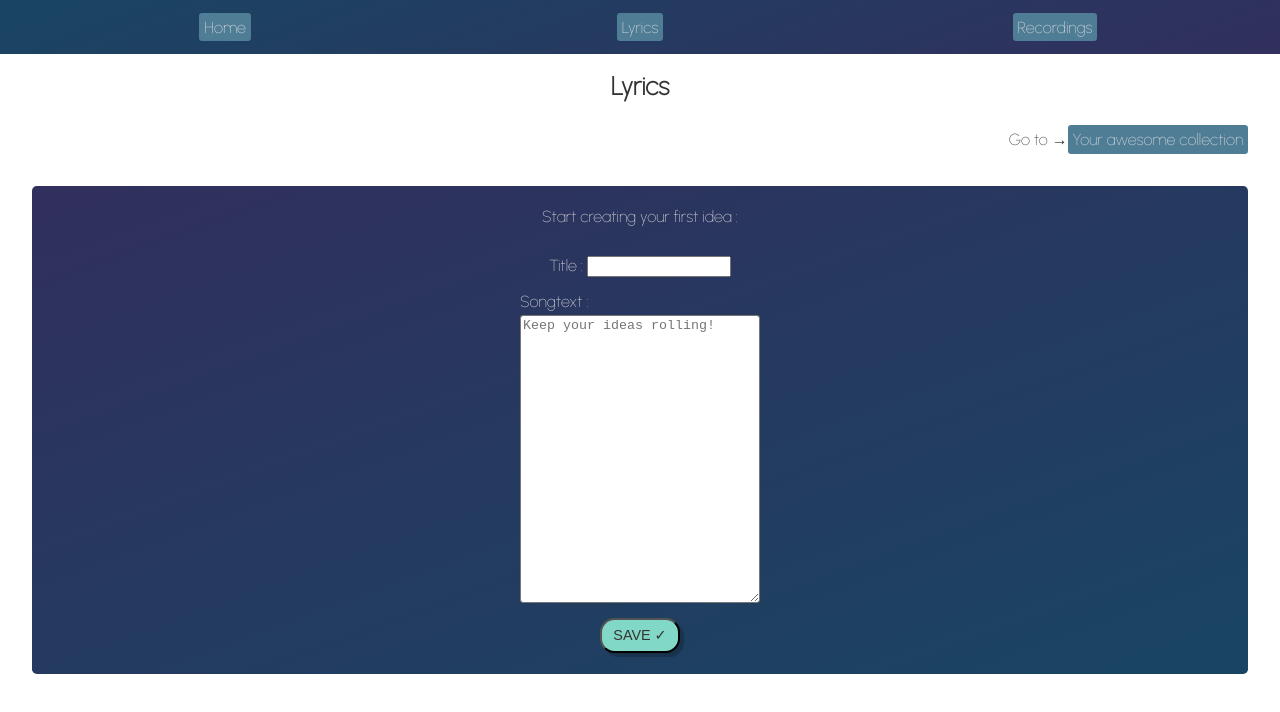
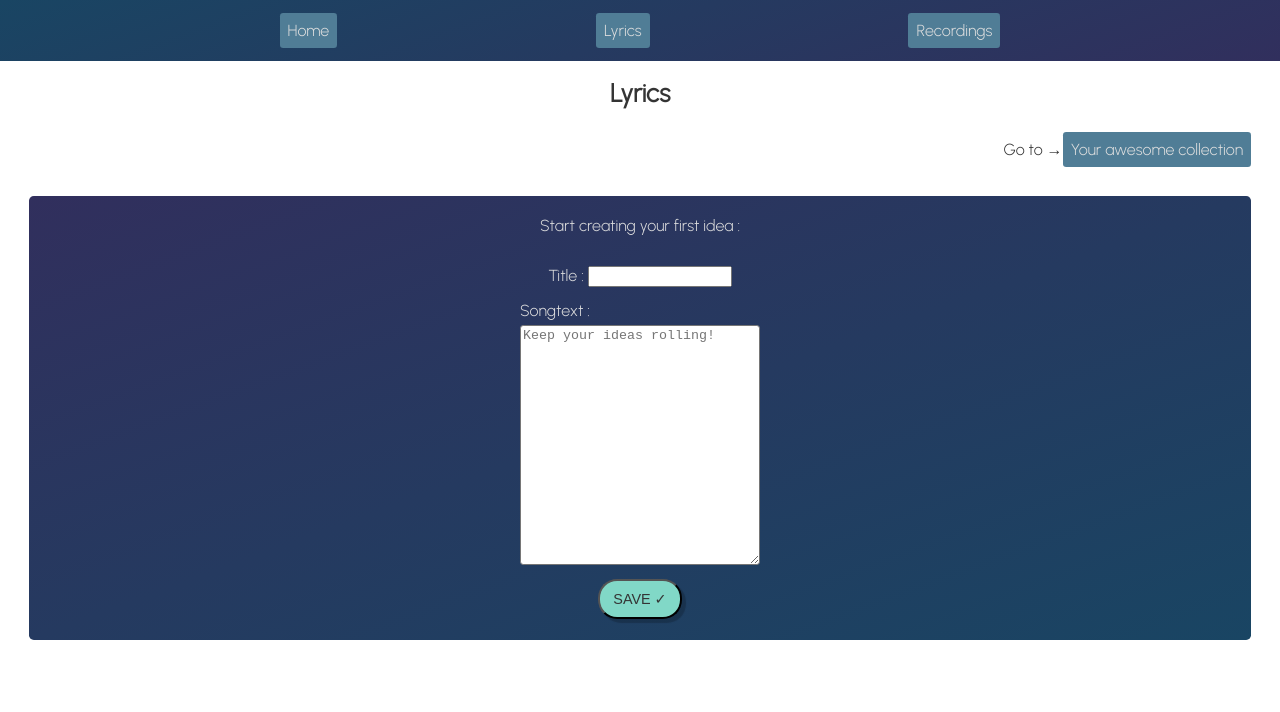
Before and after one commit to K-Juno/Track-Companion, a Next.js app: page /lyrics in a window 1280 px wide. Shown: the top 712 px of the page. Built offline with nearby package versions, Linux system fonts and the light colour scheme.

Commit message:
adjust styling

```diff
--- a/components/Cloudinary.js
+++ b/components/Cloudinary.js
@@ -100,7 +100,7 @@ const UploadForm = styled.form`
   gap: 0.9rem;
   border-radius: 0.3rem;
   padding: 1.3rem;
-  margin: 2rem;
+  margin: 1.8rem;
   background-image: linear-gradient(-20deg, #194563 0%, #312f5d 100%);
   color: #dfdfdf;
 `;
--- a/components/Form.js
+++ b/components/Form.js
@@ -93,7 +93,7 @@ const InputForm = styled.form`
   gap: 0.9rem;
   border-radius: 0.3rem;
   padding: 1.3rem;
-  margin: 2rem;
+  margin: 1.8rem;
   background-image: linear-gradient(-20deg, #194563 0%, #312f5d 100%);
   color: #dfdfdf;
 `;
@@ -111,14 +111,14 @@ const TextContainer = styled.div`
 
 const LyricsField = styled.textarea`
   width: 15rem;
-  height: 18rem;
+  height: 15rem;
   border-radius: 0.2rem;
 `;
 
 const Button = styled.button`
-  width: 5rem;
-  height: 2.2rem;
-  border-radius: 0.9rem;
+  width: 5.3rem;
+  height: 2.5rem;
+  border-radius: 1.2rem;
   padding: 0.3rem;
   background-color: #81d8c7;
   font-size: 0.9rem;
--- a/components/Nav.js
+++ b/components/Nav.js
@@ -24,17 +24,16 @@ export default function Nav() {
 }
 
 const NavContainer = styled.div`
-  display: grid;
-  grid-template-columns: 1fr 1fr 1fr;
-  justify-items: center;
+  display: flex;
+  justify-content: space-evenly;
   background-image: linear-gradient(-20deg, #312f5d 0%, #194563 100%);
-  padding: 1.1rem;
+  padding: 1.3rem;
 `;
 
 const NavTag = styled.a`
   text-decoration: none;
   border-radius: 0.2rem;
-  padding: 0.3rem;
+  padding: 0.5rem;
   background-color: #507d96;
   color: #dfdfdf;
   cursor: pointer;
--- a/components/Styling.js
+++ b/components/Styling.js
@@ -17,8 +17,7 @@ export const SubTitle = styled.h3`
   text-align: center;
   border: 0.1rem solid #7e8e96;
   border-radius: 0.2rem;
-  padding: 0.3rem;
-  width: fit-content;
+  padding: 0.5rem;
   margin: 0;
   background-image: linear-gradient(-20deg, #f7f4ff 0%, #f3fffc 100%);
 `;
@@ -34,13 +33,13 @@ export const CollectionLinkContainer = styled.div`
   display: flex;
   align-items: center;
   justify-content: right;
-  margin-right: 2rem;
+  margin-right: 1.8rem;
 `;
 
 export const CollectionLink = styled.a`
   text-decoration: none;
   border-radius: 0.2rem;
-  padding: 0.3rem;
+  padding: 0.5rem;
   background-color: #507d96;
   color: #dfdfdf;
   margin-bottom: 0;
@@ -54,10 +53,10 @@ export const CollectionLink = styled.a`
 export const BackLink = styled.a`
   text-decoration: none;
   border-radius: 0.2rem;
-  padding: 0.3rem;
+  padding: 0.5rem;
   background-color: #507d96;
   color: #dfdfdf;
-  margin-bottom: 2rem;
+  margin-bottom: 1.8rem;
   cursor: pointer;
 
   &:hover {
--- a/pages/_document.js
+++ b/pages/_document.js
@@ -35,7 +35,7 @@ export default class MyDocument extends Document {
           <link rel="preconnect" href="https://fonts.googleapis.com" />
           <link rel="preconnect" href="https://fonts.gstatic.com" crossorigin />
           <link
-            href="https://fonts.googleapis.com/css2?family=Urbanist:wght@100&display=swap"
+            href="https://fonts.googleapis.com/css2?family=Urbanist:wght@300&display=swap"
             rel="stylesheet"
           />
         </Head>
--- a/pages/lyrics/collection/[id].js
+++ b/pages/lyrics/collection/[id].js
@@ -47,9 +47,9 @@ const EditButton = styled.button`
   padding: 3px;
   width: 2.2rem;
   cursor: pointer;
-  position: fixed;
-  top: 6.4rem;
-  right: 3rem;
+  position: absolute;
+  top: 7.3rem;
+  right: 3.5rem;
 
   &:hover {
     background-color: #daecfb;
--- a/pages/lyrics/collection/index.js
+++ b/pages/lyrics/collection/index.js
@@ -83,9 +83,9 @@ const ListItem = styled.li`
 
 const LyricsTitle = styled.a`
   text-decoration: none;
-  padding: 0.3rem;
+  padding: 0.6rem;
   width: fit-content;
-  border-radius: 0.2rem;
+  border-radius: 0.3rem;
   color: #dfdfdf;
   background-color: #1b4362;
   cursor: pointer;
```
Also changed, not shown: components/SongCard.js (+6 -8 lines), components/UpdateForm.js (+5 -5 lines).
